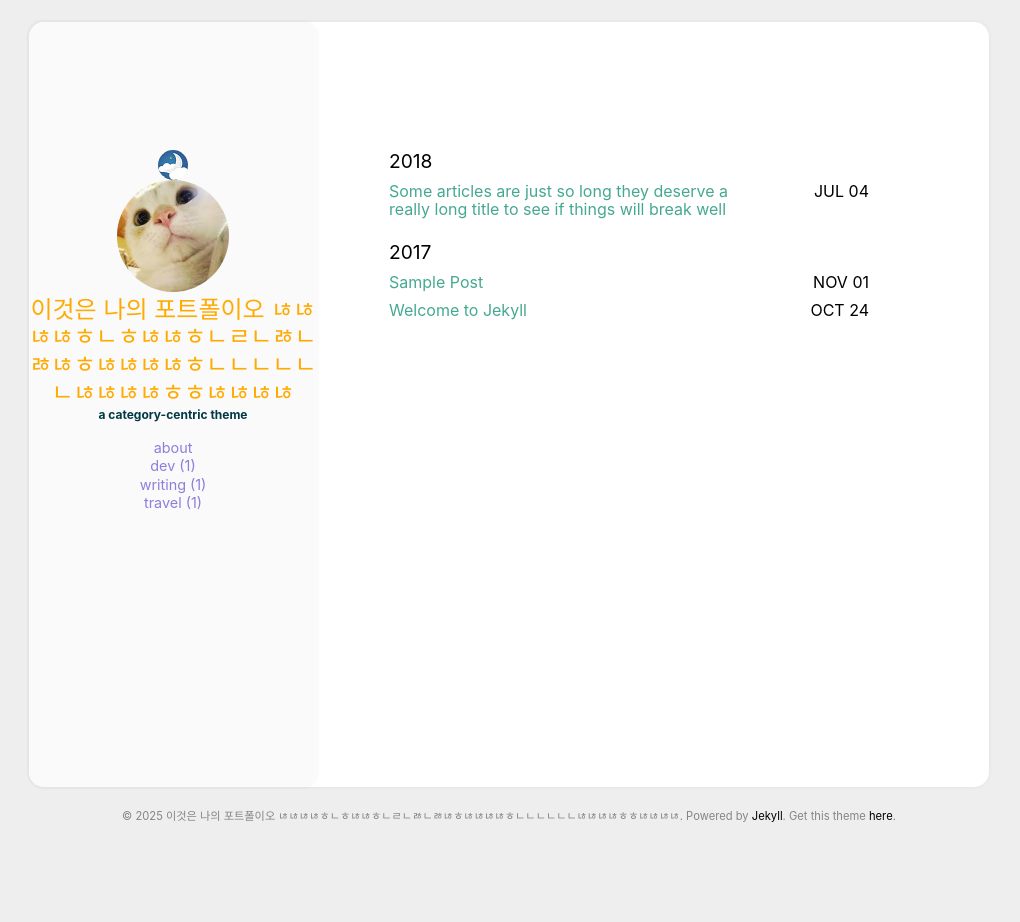
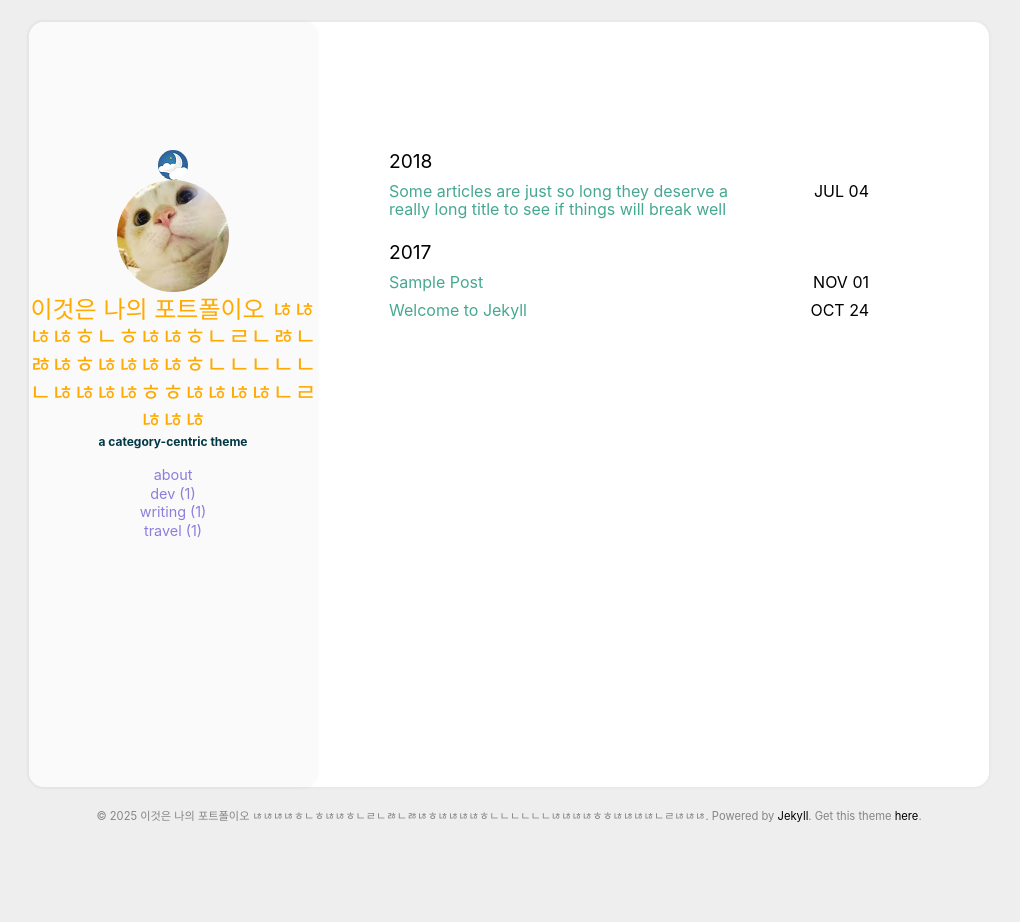
Before and after one commit to J-2025-or/nohello-copy, a Jekyll site: the page built from index.html, in a window 1280 px wide. Shown: the whole page, without its empty margins (131-1151 px from the left). Built offline with Jekyll 4.4.1, drawn with Linux system fonts in a browser that asks for light colours.

Commit message:
나의 수정

```diff
--- a/_config.yml
+++ b/_config.yml
@@ -18,7 +18,7 @@ cusdis:
     app_id: #your cusdis app_id
 
 user:
-  name: 이것은 나의 포트폴이오 ㄶㄶㄶㄶㅎㄴㅎㄶㄶㅎㄴㄹㄴㅀㄴㅀㄶㅎㄶㄶㄶㄶㅎㄴㄴㄴㄴㄴㄴㄶㄶㄶㄶㅎㅎㄶㄶㄶㄶ
+  name: 이것은 나의 포트폴이오 ㄶㄶㄶㄶㅎㄴㅎㄶㄶㅎㄴㄹㄴㅀㄴㅀㄶㅎㄶㄶㄶㄶㅎㄴㄴㄴㄴㄴㄴㄶㄶㄶㄶㅎㅎㄶㄶㄶㄶㄴㄹㄶㄶㄶ
   pic: /assets/img/cat.jpg
   picAlt: "catbook"
   job: a category-centric theme
```
